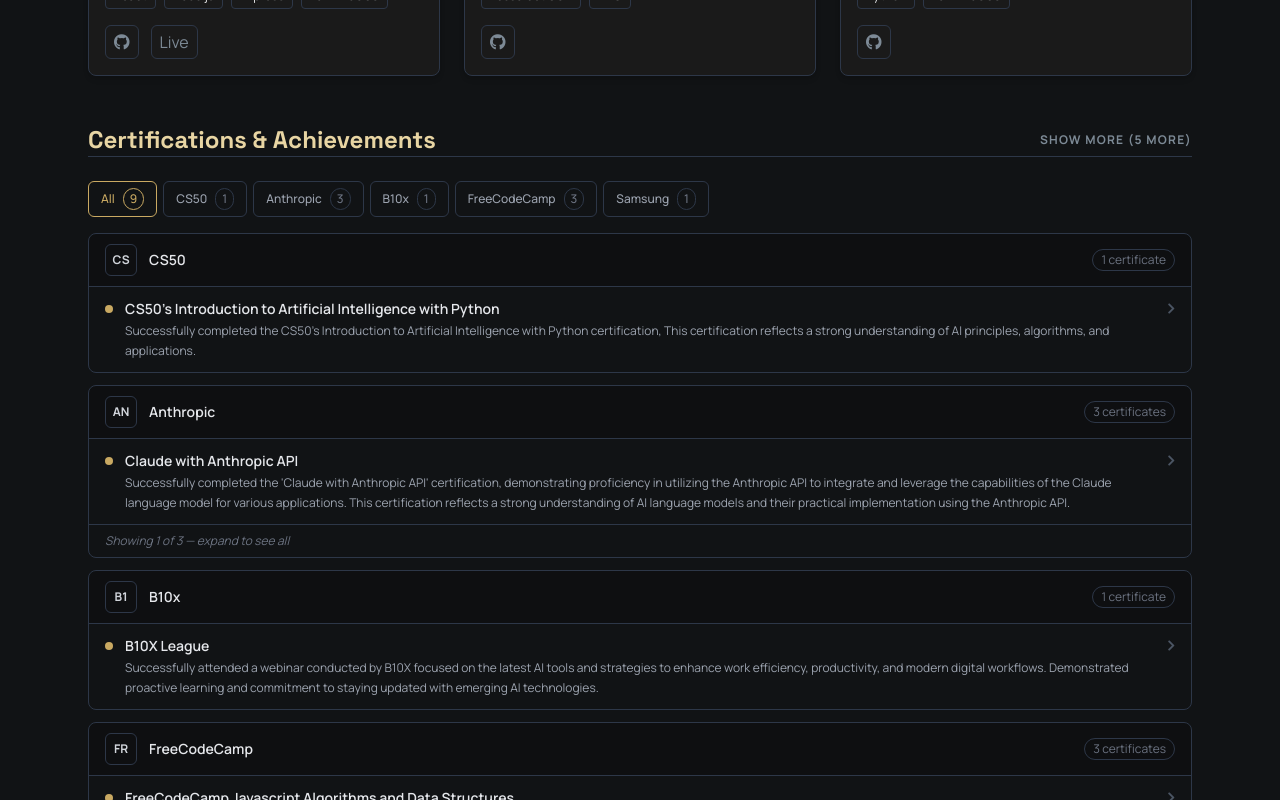
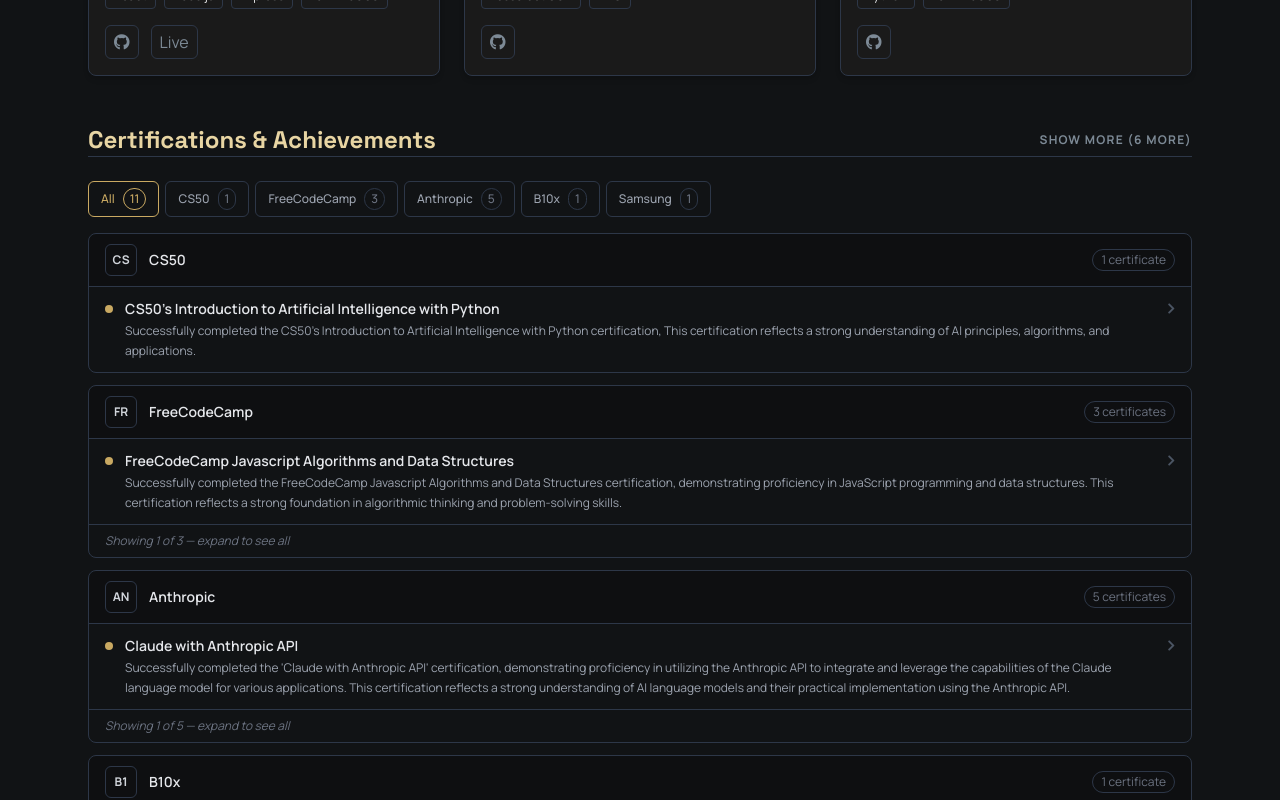
Before and after one commit to DanielDeshmukh/Portfolio, a React (Vite) app in the folder frontend/: page / in a window 1280 px wide. Shown: the part 1500-2300 px from the top of the page. Built offline with nearby package versions, Linux system fonts and the light colour scheme.

Commit message:
add anthropic certificates

```diff
--- a/frontend/public/data/certificates.json
+++ b/frontend/public/data/certificates.json
@@ -5,6 +5,12 @@
       "name": "CS50's Introduction to Artificial Intelligence with Python",
       "file": "images/certificate-CS50-Introduction-to-AI-with-python.png",
       "description": "Successfully completed the CS50's Introduction to Artificial Intelligence with Python certification, This certification reflects a strong understanding of AI principles, algorithms, and applications."
+    },
+    {
+      "id": "freeCodeCamp",
+      "name": "FreeCodeCamp Javascript Algorithms and Data Structures",
+      "file": "images/certificate-freeCodeCamp-Legacy-Javascript-Algorithm-Data-Structures.jpeg",
+      "description": "Successfully completed the FreeCodeCamp Javascript Algorithms and Data Structures certification, demonstrating proficiency in JavaScript programming and data structures. This certification reflects a strong foundation in algorithmic thinking and problem-solving skills."
     },
     {
       "id": "anthropic",
@@ -19,22 +25,16 @@
       "description": "Successfully attended a webinar conducted by B10X focused on the latest AI tools and strategies to enhance work efficiency, productivity, and modern digital workflows. Demonstrated proactive learning and commitment to staying updated with emerging AI technologies."
     },
     {
-      "id": "freeCodeCamp",
-      "name": "FreeCodeCamp Javascript Algorithms and Data Structures",
-      "file": "images/certificate-freeCodeCamp-Legacy-Javascript-Algorithm-Data-Structures.jpeg",
-      "description": "Successfully completed the FreeCodeCamp Javascript Algorithms and Data Structures certification, demonstrating proficiency in JavaScript programming and data structures. This certification reflects a strong foundation in algorithmic thinking and problem-solving skills."
-    },
-    {
-      "id": "anthropic",
-      "name": "Introduction to Agent Skills",
-      "file": "images/certificate-claude-introduction-to-agent-skills.jpg",
-      "description": "Successfully completed the 'Introduction to Agent Skills' certification, demonstrating a strong understanding of the fundamental skills required for building and deploying AI agents skills. This certification reflects proficiency in designing, developing, and implementing agent skills."
-    },
-    {
       "id": "samsung",
       "name": "Samsung Innovation",
       "file": "images/certificate-samsung.png",
       "description": "Successfully attended a hands-on GitHub Copilot workshop conducted by Ansh Mehra on January 20, 2026, at Samsung BKC, focused on leveraging AI-powered development using the Samsung Galaxy Book5 Series and Galaxy AI ecosystem. Demonstrated initiative in adopting modern AI-assisted coding tools to enhance development speed and productivity."
+    },
+    {
+      "id": "anthropic",
+      "name": "Claude Code 101",
+      "file": "images/certificate-claude-code-101.jpg",
+      "description": "Successfully completed the 'Claude Code 101' certification, In this course, I gained a comprehensive understanding of the fundamentals of Claude Code, including its architecture, features, and practical applications. This certification reflects my proficiency in utilizing Claude Code for various programming tasks and projects."
     },
     {
       "id": "freeCodeCamp",
@@ -44,15 +44,27 @@
     },
     {
       "id": "anthropic",
+      "name": "Introduction to Model Context Protocols",
+      "file": "images/certificate-claude-introduction-to-model-context-protocol.jpg",
+      "description": "Successfully completed the 'Introduction to Model Context Protocols' certification, demonstrating a strong understanding of the principles and practices of model context protocols in AI development. This certification reflects proficiency in designing and implementing effective context management strategies for AI models to enhance their performance and reliability."
+    },
+    {
+      "id": "anthropic",
+      "name": "Introduction to Agent Skills",
+      "file": "images/certificate-claude-introduction-to-agent-skills.jpg",
+      "description": "Successfully completed the 'Introduction to Agent Skills' certification, demonstrating a strong understanding of the fundamental skills required for building and deploying AI agents skills. This certification reflects proficiency in designing, developing, and implementing agent skills."
+    },
+    {
+      "id": "freeCodeCamp",
+      "name": "FreeCodeCamp Responsive Web Design",
+      "file": "images/certificate-freeCodeCamp-Legacy-Responsive-Web_Design.jpeg",
+      "description": "Successfully completed the FreeCodeCamp Responsive Web Design certification, demonstrating proficiency in HTML, CSS, and responsive design principles to create visually appealing and mobile-friendly web pages. This certification reflects a strong foundation in front-end web development and a commitment to building accessible and user-friendly websites."
+    },
+    {
+      "id": "anthropic",
       "name": "Introduction to Sub Agents",
       "file": "images/certificate-claude-introduction-to-sub-agents.jpg",
       "description": "Successfully completed the 'Introduction to Sub Agents' certification, This certification reflects a strong understanding of modular AI design and the practical implementation of sub-agents for improved functionality and performance."
-    },
-      {
-        "id": "freeCodeCamp",
-        "name": "FreeCodeCamp Responsive Web Design",
-        "file": "images/certificate-freeCodeCamp-Legacy-Responsive-Web_Design.jpeg",
-        "description": "Successfully completed the FreeCodeCamp Responsive Web Design certification, demonstrating proficiency in HTML, CSS, and responsive design principles to create visually appealing and mobile-friendly web pages. This certification reflects a strong foundation in front-end web development and a commitment to building accessible and user-friendly websites."
-      }
+    }
   ]
 }
--- a/frontend/src/components/Certifications.jsx
+++ b/frontend/src/components/Certifications.jsx
@@ -22,6 +22,8 @@
 
   if (certificates.length === 0) return null
 
+  const ids = new Set(certificates.map(c => c.id)).size
+
   const tabList = [
     { id: 'all', label: 'All' },
     ...Array.from(new Set(certificates.map(c => c.id))).map(id => ({
@@ -30,11 +32,11 @@
     }))
   ]
 
-  const sliced = showAll ? certificates : certificates.slice(0, 4)
+  const sliced = showAll ? certificates : certificates.slice(0, ids)
   const visibleCertificates = activeTab === 'all'
     ? sliced
     : sliced.filter(c => c.id === activeTab)
-  const hiddenCount = certificates.length - 4
+  const hiddenCount = certificates.length - ids
   const grouped = visibleCertificates.reduce((acc, cert) => {
     if (!acc[cert.id]) acc[cert.id] = []
     acc[cert.id].push(cert)
@@ -45,7 +47,7 @@
     <section id="certifications" className="mt-12">
       <div className="flex justify-between items-center gap-4">
         <h2 className="text-2xl font-heading font-semibold text-goldlight">Certifications & Achievements</h2>
-        {certificates.length > 4 && (
+        {certificates.length > ids && (
           <button
             onClick={() => setShowAll(!showAll)}
             className="text-xs font-bold uppercase tracking-widest text-accent hover:text-primary transition-colors"
```
Also changed, not shown: frontend/public/images/certificate-claude-code-101.jpg (added), frontend/public/images/certificate-claude-introduction-to-model-context-protocol.jpg (added).
